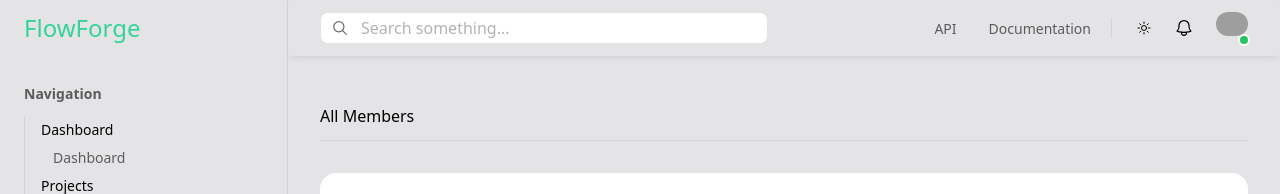
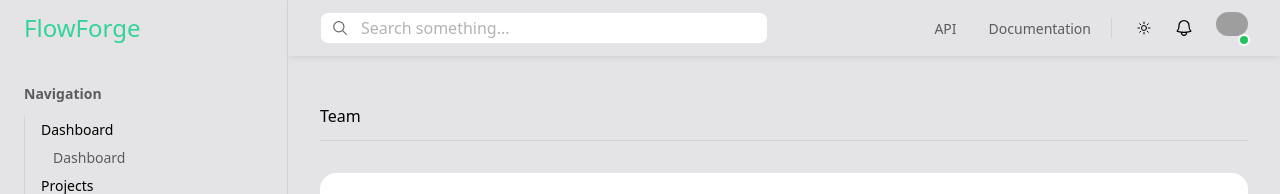
Before and after one commit to aivaras-bankauskas/vuetasks, a Vue app: page /team in a window 1280 px wide. Shown: the top 194 px of the page. Built offline with nearby package versions, Linux system fonts and the light colour scheme; grey boxes are pictures that could not be loaded.

Commit message:
pages: update section title

```diff
--- a/src/views/pages/projects/ProjectsPage.vue
+++ b/src/views/pages/projects/ProjectsPage.vue
@@ -6,7 +6,7 @@
 <template>
     <main class="flex-auto text-color-light dark:text-color-dark">
         <div class="flex h-full flex-col py-12">
-            <SectionLayout title="All Projects">
+            <SectionLayout title="Projects">
                 <div class="not-prose mt-8 rounded-2xl overflow-x-auto xl:overflow-x-visible bg-light dark:bg-dark">
                     <div class="relative rounded-2xl p-4">
                         <ProjectTable />
--- a/src/views/pages/tasks/TasksPage.vue
+++ b/src/views/pages/tasks/TasksPage.vue
@@ -6,7 +6,7 @@
 <template>
     <main class="flex-auto text-color-light dark:text-color-dark">
         <div class="flex h-full flex-col py-12">
-            <SectionLayout title="All Tasks">
+            <SectionLayout title="Tasks">
                 <div class="not-prose mt-8 rounded-2xl overflow-x-auto xl:overflow-x-visible bg-light dark:bg-dark">
                     <div class="relative rounded-2xl p-4">
                         <TaskTable />
--- a/src/views/pages/team/TeamPage.vue
+++ b/src/views/pages/team/TeamPage.vue
@@ -6,7 +6,7 @@
 <template>
     <main class="flex-auto text-color-light dark:text-color-dark">
         <div class="flex h-full flex-col py-12">
-            <SectionLayout title="All Members">
+            <SectionLayout title="Team">
                 <div class="not-prose mt-8 rounded-2xl bg-light dark:bg-dark">
                     <ul role="list" class="divide-y divide-divider-light dark:divide-divider-dark px-4 py-2">
                         <li class="flex justify-between gap-x-6 py-5">
```
